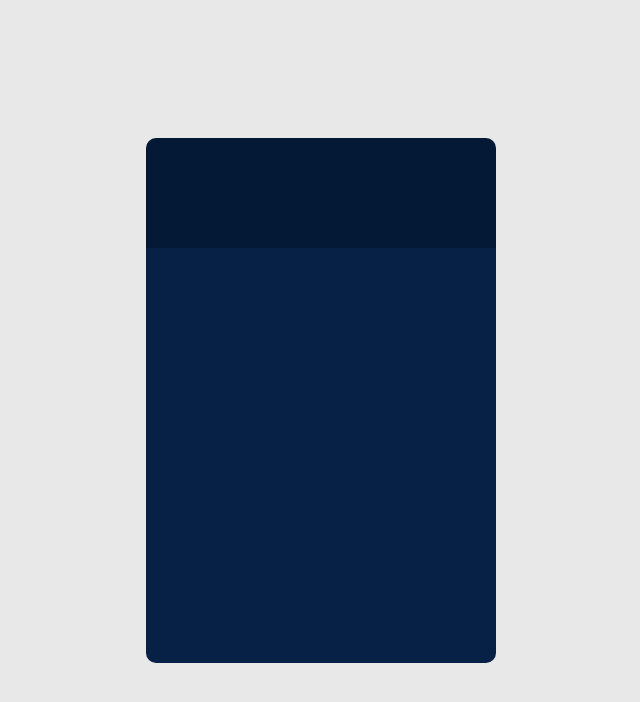
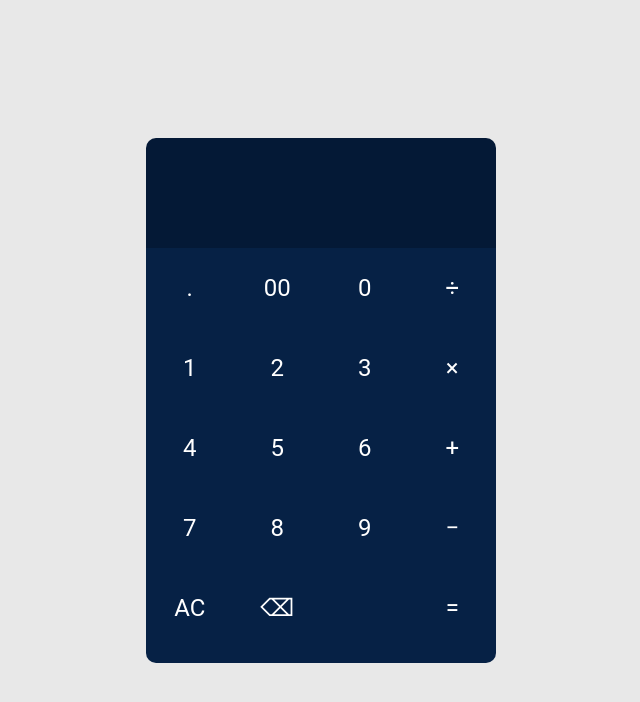
Before and after one commit to kir7741/vue-calculator, a Vue app: page / in a window 1280 px wide. Shown: the top 702 px of the page, without its empty margins (319-959 px from the left). Built offline with nearby package versions, Linux system fonts and the light colour scheme.

Commit message:
完成部分 template 樣式

```diff
--- a/src/App.vue
+++ b/src/App.vue
@@ -27,7 +27,7 @@ body {
   background-color: $bgGray;
 }
 #app {
-  font-family: 'Avenir', Helvetica, Arial, sans-serif;
+  font-family: 'Roboto', sans-serif;
   -webkit-font-smoothing: antialiased;
   -moz-osx-font-smoothing: grayscale;
   height: 100%;
--- a/src/components/Calculator.vue
+++ b/src/components/Calculator.vue
@@ -4,18 +4,75 @@
       <div class="cal-header">
 
       </div>
-      <div class="cal-body"></div>
+      <div class="cal-body">
+        <div class="number-pad">
+
+          <!-- 數字按鈕區域開始 -->
+          <div>
+            <div
+              class="lattice"
+              v-for="(char, index) in numericCharacters"
+              :key="index"
+            >
+              <span >
+                {{ char }}
+              </span>
+            </div>
+          </div>
+          <!-- 數字按鈕區域結束 -->
+
+          <!-- 操作符區域開始 -->
+          <div>
+            <div class="lattice">
+              <span>÷</span>
+            </div>
+            <div class="lattice">
+              <span>×</span>
+            </div>
+            <div class="lattice">
+              <span>+</span>
+            </div>
+            <div class="lattice">
+              <span>−</span>
+            </div>
+          </div>
+          <!-- 操作符區域結束 -->
+
+        </div>
+
+        <!-- 特殊功能按鈕開始 -->
+        <div class="feature-pad">
+          <div class="lattice">
+            <span>AC</span>
+          </div>
+          <div class="lattice">
+            <span>⌫</span>
+          </div>
+          <div class="lattice large">
+            <div class="across">
+              <span></span>
+              <span>=</span>
+            </div>
+          </div>
+        </div>
+        <!-- 特殊功能按鈕結束 -->
+
+      </div>
     </div>
   </div>
 </template>
 
 <script>
 export default {
-  name: 'Calculator'
+  name: 'Calculator',
+  data() {
+    return {
+      numericCharacters: ['.', '00', '0', '1', '2', '3', '4', '5', '6', '7', '8', '9']
+    }
+  }
 }
 </script>
 
-<!-- Add "scoped" attribute to limit CSS to this component only -->
 <style scoped lang="scss">
 @import '../scss/_mixin.scss';
 .wrapper {
@@ -35,9 +92,55 @@ export default {
   background-color: $darkBlue;
 }
 .cal-body {
+  display: flex;
+  flex-direction: column;
   height: 415px;
   background-color: $primaryBlue;
   border-bottom-left-radius: 10px;
   border-bottom-right-radius: 10px;
+  .number-pad {
+    display: flex;
+    flex-direction: row;
+    div:first-child {
+      display: flex;
+      flex-wrap: wrap;
+      flex: 3;
+      .lattice {
+        flex: 0 0 33.33333%;
+      }
+    }
+    div:last-child {
+      flex: 1;
+    }
+  }
+}
+.feature-pad {
+  display: flex;
+  .lattice {
+    flex: 1;
+    &.large {
+      flex: 2;
+    }
+  }
+}
+.across {
+  display: flex;
+  width: 100%;
+}
+.lattice {
+  display: flex;
+  align-items: center;
+  justify-content: center;
+  height: 80px;
+  color: #ffffff;
+  span {
+    display: inline-flex;
+    align-items: center;
+    justify-content: center;
+    padding: 8px;
+    width: 100%;
+    height: 100%;
+    font-size: 24px;
+  }
 }
 </style>
```
